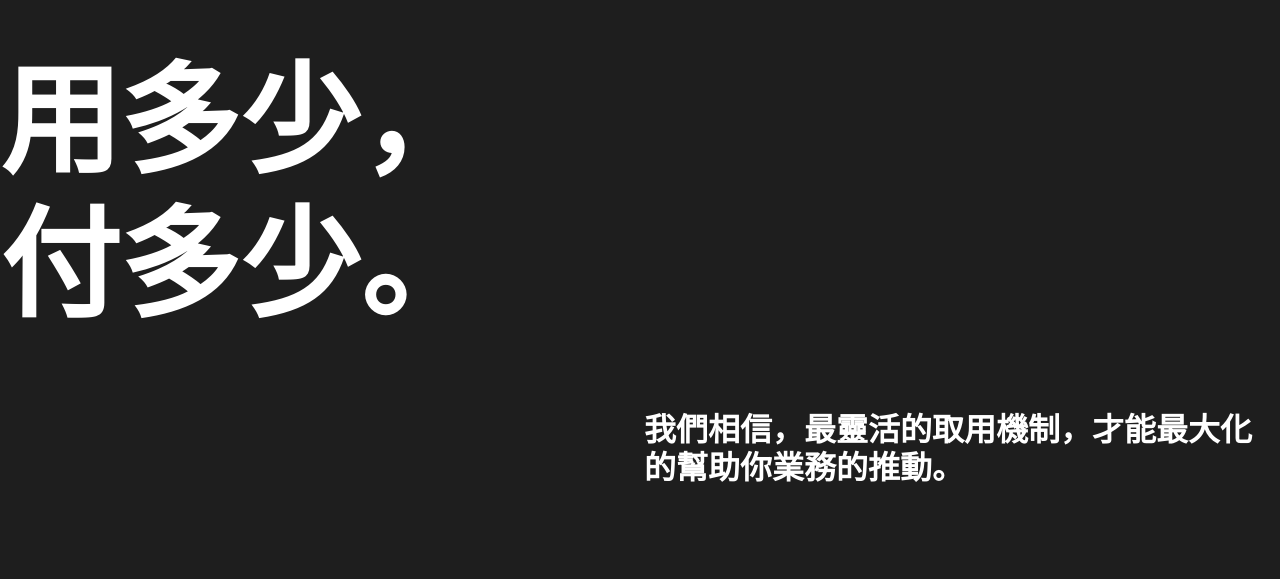
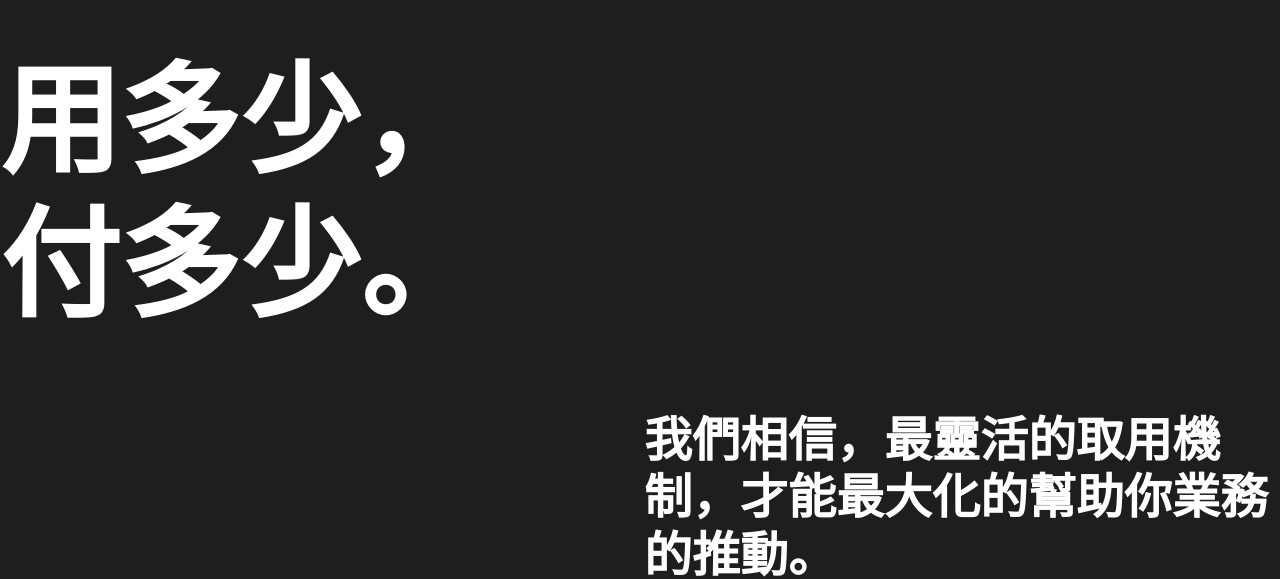
Before and after one commit to yuch3nchen/HexSchool_AITool, a plain HTML site: page index.html in a window 1280 px wide. Shown: the part 226-805 px from the top of the page. Drawn offline with nearby package versions, Linux system fonts and the light colour scheme.

Commit message:
intro-section font-siz revise

```diff
--- a/css/_utils.scss
+++ b/css/_utils.scss
@@ -7,7 +7,7 @@
     }
     h3 {
       max-width: 636px;
-      font-size: $font-size-large;
+      font-size: $font-size-xlarge;
       align-self: flex-end;
     }
   }
```
Also changed, not shown: css/all.css, 2 other files.
